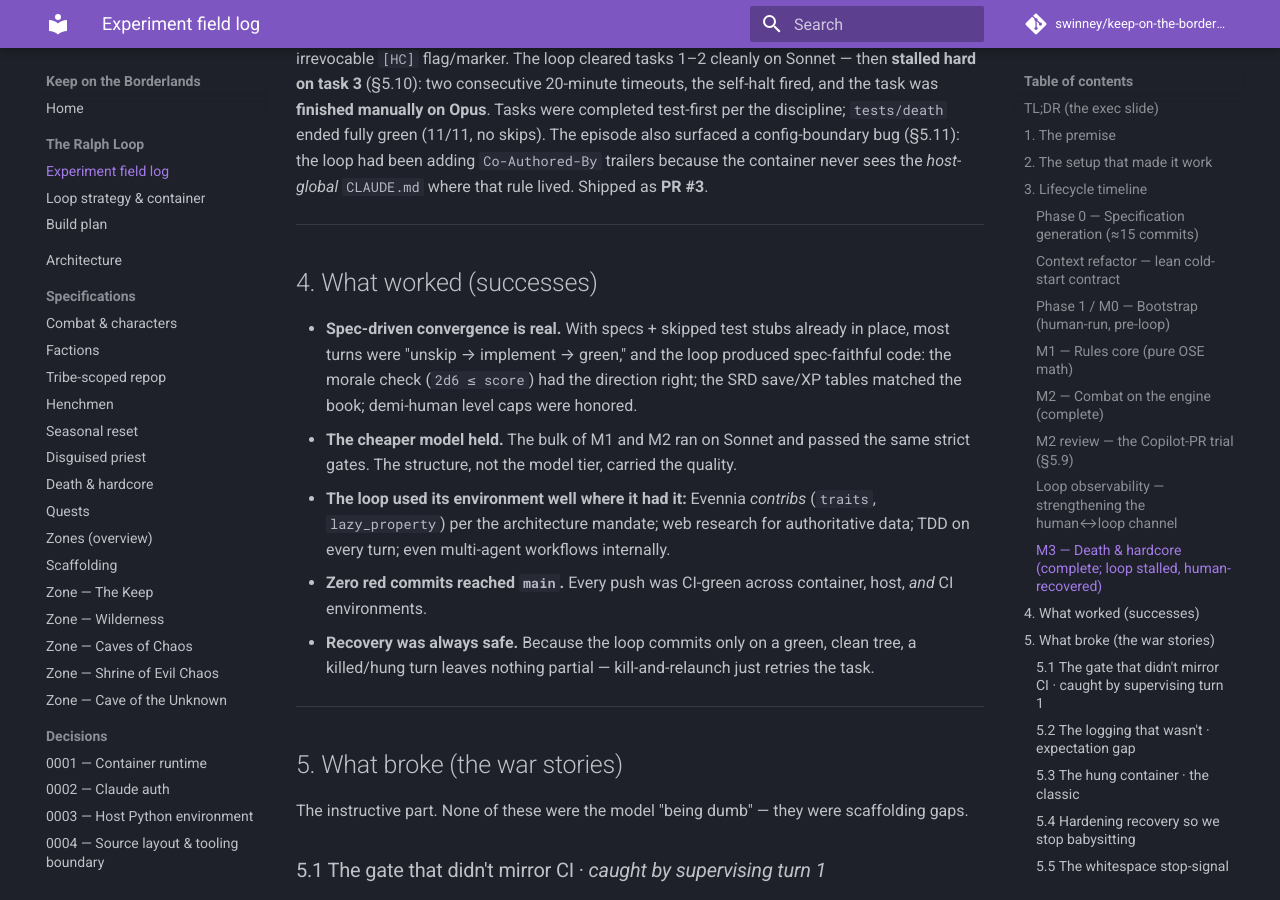
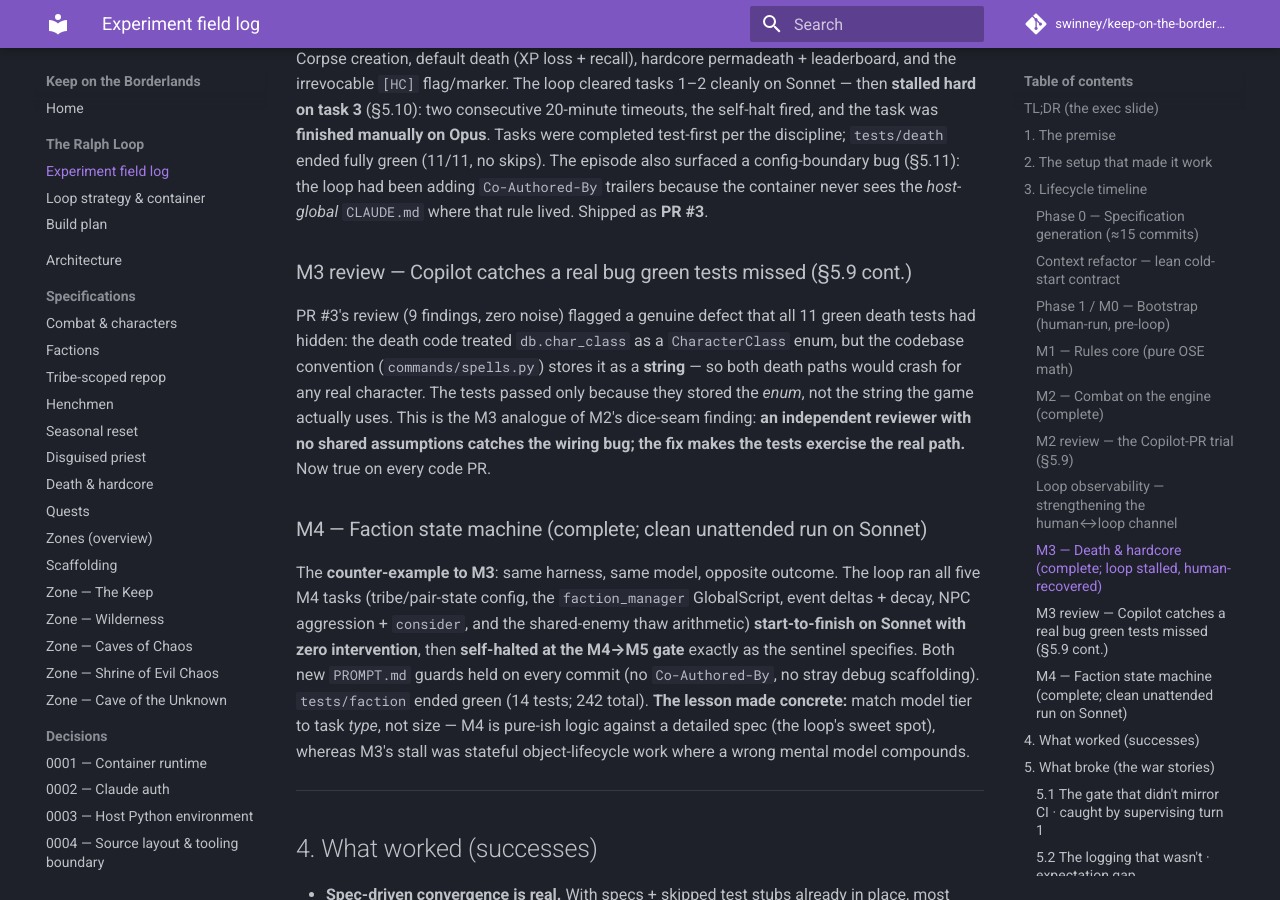
Before and after one commit to swinney/keep-on-the-borderlands, an MkDocs documentation site: the page built from docs/ralph-loop-experiment.md, in a window 1280 px wide and 900 px high, scrolled down 3451 px. Built offline with MkDocs 1.6.1 and Material for MkDocs 9.7.7, drawn with Linux system fonts in a browser that asks for light colours; comment, search, counter and statistics services are not loaded; some of the changed text lies outside the part shown.

Commit message:
docs: field log through M4 — clean unattended run + PR #3 real-bug note
Append M4 (the counter-example to M3: full milestone unattended on Sonnet,
self-halted at gate), the M3-review note (Copilot caught a real char_class
bug 11 green tests missed), and refreshed metrics (74 commits / 20 turns /
242 tests / through M4).

```diff
--- a/docs/ralph-loop-experiment.md
+++ b/docs/ralph-loop-experiment.md
@@ -26,8 +26,9 @@
   timeouts on one hard task triggered the self-halt; a human escalated that turn
   to the stronger model and finished it in minutes. The model-by-risk strategy
   is not theory — it's the documented recovery path.
-- **As of this writing:** 65 commits, 14 unattended loop turns, 222 passing
-  tests, through M3 (death & hardcore). Zero red commits reached `main`.
+- **As of this writing:** 74 commits, 20 unattended loop turns, 242 passing
+  tests, through M4 (faction state machine). Zero red commits reached `main`.
+  M4 ran end-to-end unattended on Sonnet and self-halted at its gate.
 
 ---
 
@@ -125,6 +126,28 @@ fully green (11/11, no skips). The episode also surfaced a config-boundary bug
 (§5.11): the loop had been adding `Co-Authored-By` trailers because the container
 never sees the *host-global* `CLAUDE.md` where that rule lived. Shipped as
 **PR #3**.
+
+### M3 review — Copilot catches a real bug green tests missed (§5.9 cont.)
+PR #3's review (9 findings, zero noise) flagged a genuine defect that all 11
+green death tests had hidden: the death code treated `db.char_class` as a
+`CharacterClass` enum, but the codebase convention (`commands/spells.py`) stores
+it as a **string** — so both death paths would crash for any real character. The
+tests passed only because they stored the *enum*, not the string the game
+actually uses. This is the M3 analogue of M2's dice-seam finding: **an
+independent reviewer with no shared assumptions catches the wiring bug; the
+fix makes the tests exercise the real path.** Now true on every code PR.
+
+### M4 — Faction state machine (complete; clean unattended run on Sonnet)
+The **counter-example to M3**: same harness, same model, opposite outcome. The
+loop ran all five M4 tasks (tribe/pair-state config, the `faction_manager`
+GlobalScript, event deltas + decay, NPC aggression + `consider`, and the
+shared-enemy thaw arithmetic) **start-to-finish on Sonnet with zero
+intervention**, then **self-halted at the M4→M5 gate** exactly as the sentinel
+specifies. Both new `PROMPT.md` guards held on every commit (no `Co-Authored-By`,
+no stray debug scaffolding). `tests/faction` ended green (14 tests; 242 total).
+**The lesson made concrete:** match model tier to task *type*, not size — M4 is
+pure-ish logic against a detailed spec (the loop's sweet spot), whereas M3's
+stall was stateful object-lifecycle work where a wrong mental model compounds.
 
 ---
 
@@ -306,15 +329,16 @@ the lean context file, the model strategy, and the milestone-gate sentinel.
 
 | Metric | Value |
 |---|---|
-| Total commits | 65 |
-| Unattended loop turns | 14 |
-| Models used | Sonnet 4.6 (bulk) · Opus 4.8 (config-critical turns, M2-turn-1 supervise, M3-task-3 stall recovery) |
-| Tests | 222 passing / 91 Phase-0 stubs skipped |
-| Pure rules modules | 6 (`dice`, `abilities`, `progression`, `combat`, `saves`, `spells`) |
+| Total commits | 74 |
+| Unattended loop turns | 20 |
+| Models used | Sonnet 4.6 (bulk; ran all of M4 unattended) · Opus 4.8 (config-critical turns, M2-turn-1 supervise, M3-task-3 stall recovery) |
+| Tests | 242 passing / 75 Phase-0 stubs skipped |
+| Pure rules / logic modules | 7 (`dice`, `abilities`, `progression`, `combat`, `saves`, `spells`, `factions`) |
 | Red commits reaching `main` | 0 |
-| Milestones complete | Phase 0, M0, M1, M2, M3 |
+| Milestones complete | Phase 0, M0, M1, M2, M3, M4 |
 | Loop tasks needing human recovery | 1 (M3 task 3 — debugging spiral, §5.10) |
-| Copilot-reviewed PRs | #1 (~13 findings) · #2 (clean) · #3 (M3, in review) |
+| Milestones run fully unattended | 1 (M4 — clean Sonnet run, self-halted at gate) |
+| Copilot-reviewed PRs | #1 (~13 findings) · #2 (clean) · #3 (9 findings incl. 1 real bug) · #4 (M4, pending) |
 
 ---
 
```
